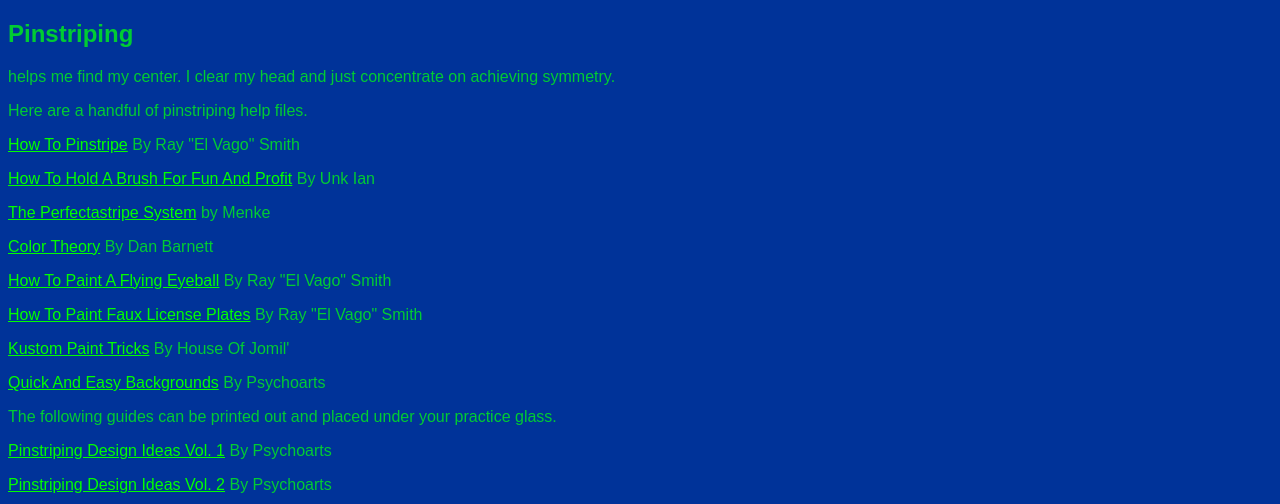
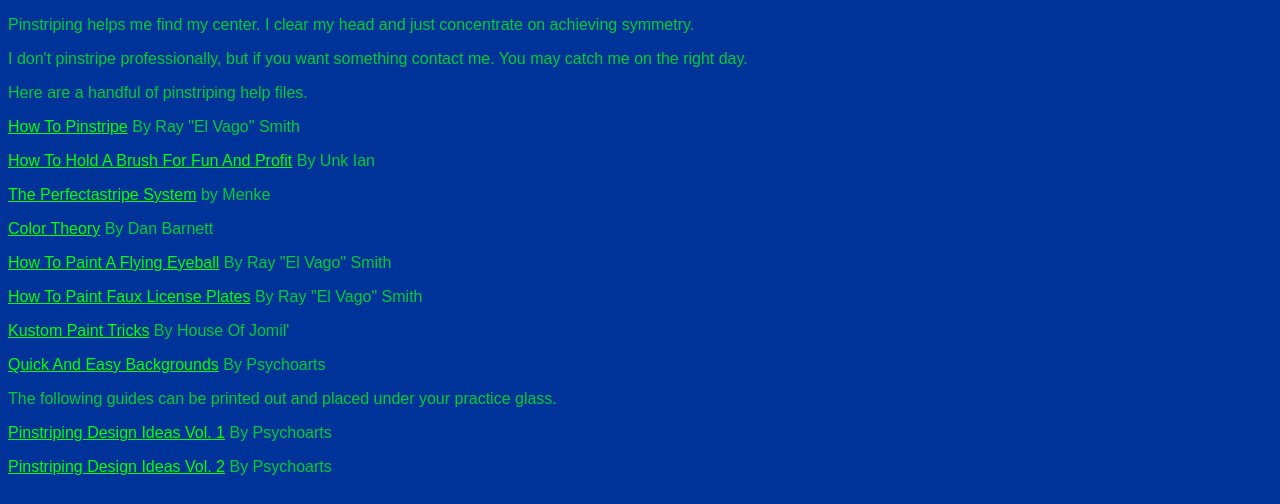
Before and after one commit to Psychoarts/psychoarts.github.io, a plain HTML site: page index.html in a window 1280 px wide. Shown: the top 504 px of the page. Drawn offline with Linux system fonts and the light colour scheme.

Commit message:
Update index.html

```diff
--- a/index.html
+++ b/index.html
@@ -15,7 +15,8 @@ body {
 </style></head>
 
 <body bgcolor="#0066FF" text="#00CC33" link="#00FF00" vlink="#00FF00" alink="#00FF00">
-<h2>Pinstriping</h2><p>helps me find my center. I clear my head and just concentrate on  achieving symmetry.<br>
+<p>Pinstriping helps me find my center. I clear my head and just concentrate on achieving symmetry.<br>
+<p>I don't pinstripe professionally, but if you want something contact me. You may catch me on the right day.<br>
 <p>Here are a handful of pinstriping help files.<br>
 </p>
 <p><a href="PDF_Files/How_To_Stripe_Guide.pdf">How To Pinstripe</a><a href="http://psychoarts.com/PDF/How_To_Stripe_Guide.pdf" target="_blank"></a>&nbsp;By Ray "El Vago" Smith</p>
```
